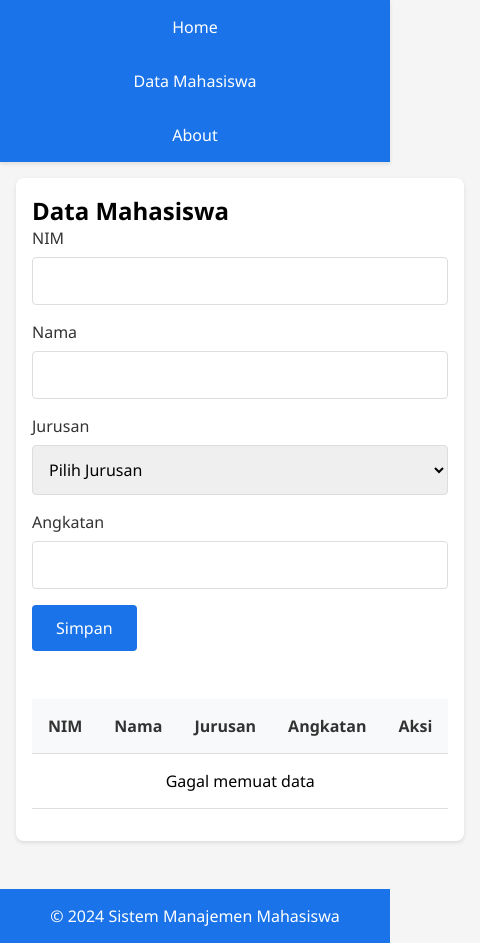
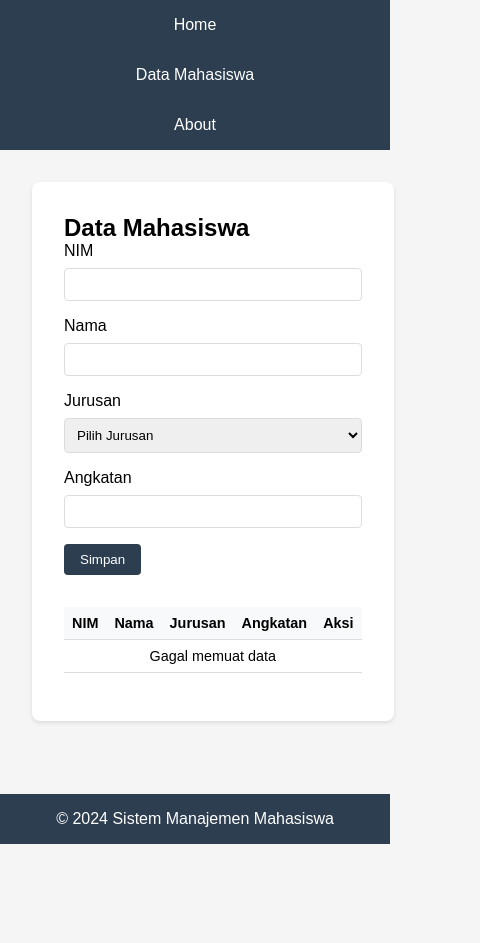
Before and after one commit to MasZull27/student-management-system, a plain HTML site: page index.html in a window 390 px wide. Both pictures are taken after a click on the link "Data Mahasiswa". Shown: the whole page, 480 px wide, since content can reach past the window. After the commit the page ends 844 px from the top, so only its background shows below. Drawn offline with nearby package versions, Linux system fonts and the light colour scheme; no server answers.

Commit message:
Update styles.css

```diff
--- a/styles.css
+++ b/styles.css
@@ -2,7 +2,7 @@
     margin: 0;
     padding: 0;
     box-sizing: border-box;
-    font-family: 'Segoe UI', Tahoma, Geneva, Verdana, sans-serif;
+    font-family: Arial, sans-serif;
 }
 
 body {
@@ -14,9 +14,8 @@ body {
 
 /* Navigation Styles */
 nav {
-    background-color: #1a73e8;
+    background-color: #2c3e50;
     padding: 1rem;
-    box-shadow: 0 2px 4px rgba(0,0,0,0.1);
 }
 
 .nav-menu {
@@ -26,23 +25,22 @@ nav {
     gap: 2rem;
 }
 
-.nav-menu li a {
+.nav-menu a {
     color: white;
     text-decoration: none;
     padding: 0.5rem 1rem;
     border-radius: 4px;
-    transition: background-color 0.3s;
 }
 
-.nav-menu li a:hover {
-    background-color: rgba(255,255,255,0.1);
+.nav-menu a:hover {
+    background-color: #34495e;
 }
 
 /* Main Content Styles */
 .container {
     max-width: 1200px;
-    margin: 2rem auto;
-    padding: 0 1rem;
+    margin: 0 auto;
+    padding: 2rem;
     flex: 1;
 }
 
@@ -56,6 +54,11 @@ nav {
 
 .section.active {
     display: block;
+}
+
+@keyframes fadeIn {
+    from { opacity: 0; }
+    to { opacity: 1; }
 }
 
 /* Home Section */
@@ -77,31 +80,34 @@ nav {
 table {
     width: 100%;
     border-collapse: collapse;
-    margin-top: 1rem;
 }
 
 th, td {
-    padding: 1rem;
+    padding: 0.75rem;
     text-align: left;
     border-bottom: 1px solid #ddd;
 }
 
 th {
     background-color: #f8f9fa;
-    color: #333;
 }
 
-.action-buttons {
-    display: flex;
-    gap: 0.5rem;
+.action-buttons button {
+    padding: 0.5rem;
+    margin: 0.2rem;
+    border: none;
+    border-radius: 4px;
+    cursor: pointer;
 }
 
 .edit-btn {
-    background-color: #28a745;
+    background-color: #3498db;
+    color: white;
 }
 
 .delete-btn {
-    background-color: #dc3545;
+    background-color: #e74c3c;
+    color: white;
 }
 
 /* Form Styles */
@@ -116,30 +122,26 @@ th {
 label {
     display: block;
     margin-bottom: 0.5rem;
-    color: #333;
 }
 
 input, select {
     width: 100%;
-    padding: 0.75rem;
+    padding: 0.5rem;
     border: 1px solid #ddd;
     border-radius: 4px;
-    font-size: 1rem;
 }
 
 button {
-    background-color: #1a73e8;
+    background-color: #2c3e50;
     color: white;
-    padding: 0.75rem 1.5rem;
+    padding: 0.5rem 1rem;
     border: none;
     border-radius: 4px;
     cursor: pointer;
-    font-size: 1rem;
-    transition: background-color 0.3s;
 }
 
 button:hover {
-    background-color: #1557b0;
+    background-color: #34495e;
 }
 
 /* About Section */
@@ -159,11 +161,11 @@ button:hover {
 
 /* Footer Styles */
 footer {
-    background-color: #1a73e8;
+    background-color: #2c3e50;
     color: white;
     text-align: center;
     padding: 1rem;
-    margin-top: 2rem;
+    margin-top: auto;
 }
 
 /* Mobile Responsive */
@@ -173,11 +175,18 @@ footer {
         align-items: center;
     }
 
-    .container {
-        margin: 1rem auto;
+    .nav-menu li {
+        width: 100%;
+        text-align: center;
     }
 
-    .section {
-        padding: 1rem;
+    th, td {
+        padding: 0.5rem;
+        font-size: 0.9rem;
+    }
+
+    .action-buttons button {
+        padding: 0.3rem;
+        font-size: 0.8rem;
     }
 }
```
